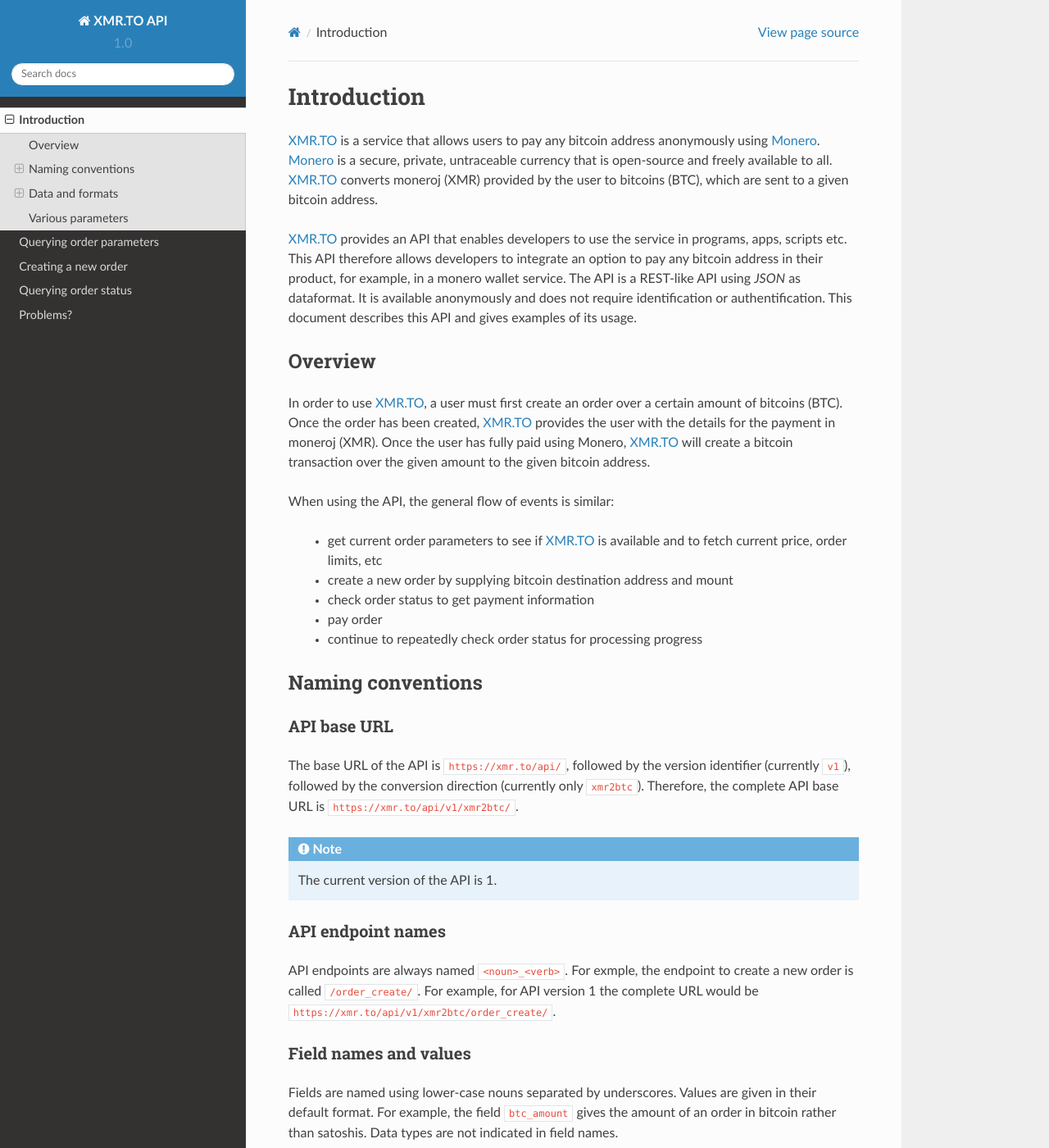
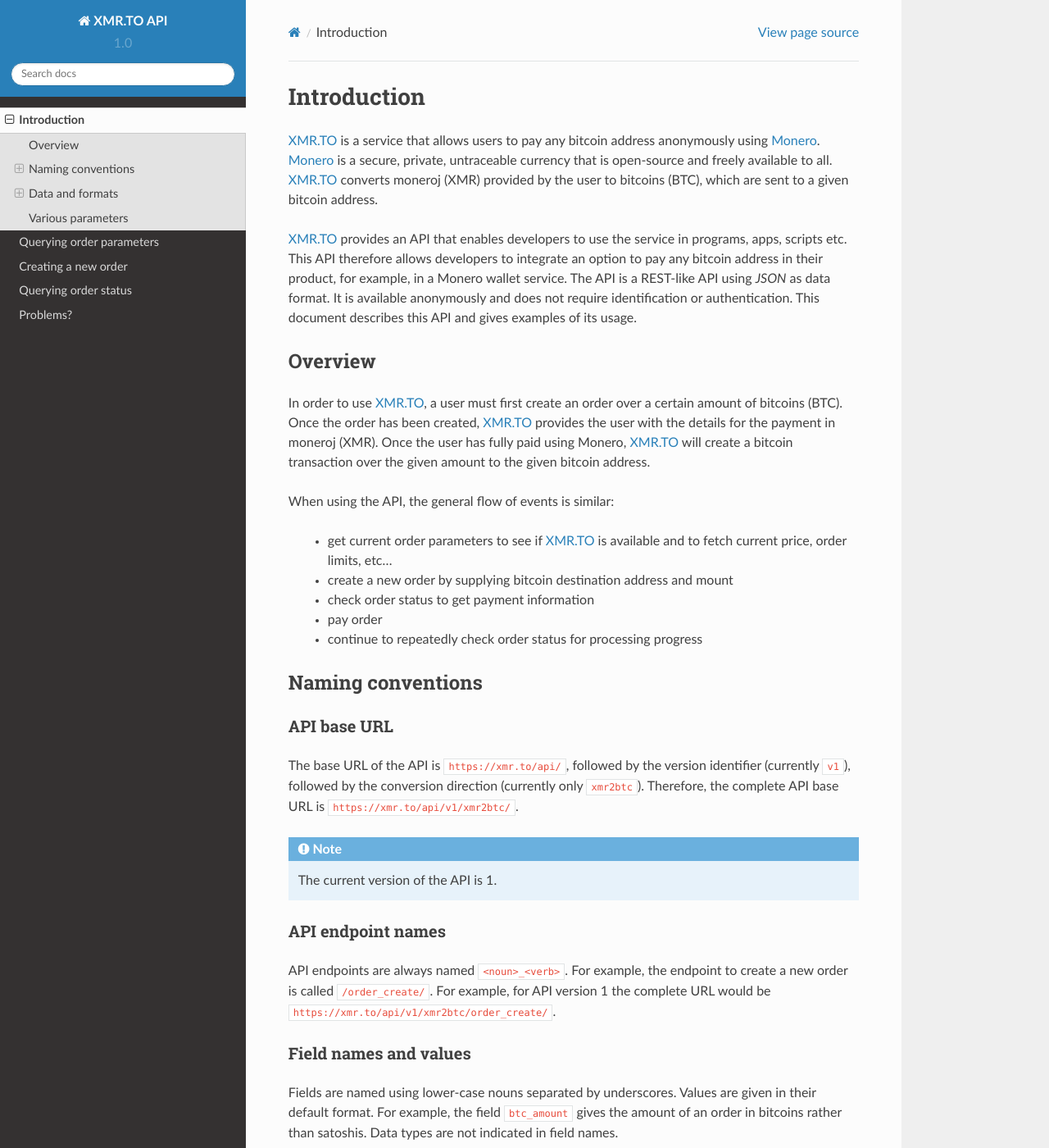
Before and after one commit to christyne/xmrto-api-docs, a Sphinx documentation site: the page built from docs/source/introduction.rst, in a window 1280 px wide and 1400 px high. Shown: the whole window at 82% size. Built offline with Sphinx 7.4.7 and the Read the Docs theme 2.0.0, drawn with Linux system fonts in a browser that asks for light colours.

Commit message:
Fixing a few typos

```diff
--- a/docs/source/index.rst
+++ b/docs/source/index.rst
@@ -67,9 +67,9 @@
             XMR.TO_ provides an API that enables developers to use the service
             in programs, apps, scripts etc. This API therefore allows developers
             to integrate an option to pay any bitcoin address in their product,
-            for example, in a monero wallet service.
-            The API is a REST-like API using `JSON` as dataformat. It is available anonymously
-            and does not require identification or authentification.
+            for example, in a Monero wallet service.
+            The API is a REST-like API using `JSON` as data format. It is available anonymously
+            and does not require identification or authentication.
             This document describes this API and gives examples of its usage.
 
 .. meta::
--- a/docs/source/introduction.rst
+++ b/docs/source/introduction.rst
@@ -12,9 +12,9 @@
 XMR.TO_ provides an API that enables developers to use the service
 in programs, apps, scripts etc. This API therefore allows developers
 to integrate an option to pay any bitcoin address in their product,
-for example, in a monero wallet service.
-The API is a REST-like API using `JSON` as dataformat. It is available anonymously
-and does not require identification or authentification.
+for example, in a Monero wallet service.
+The API is a REST-like API using `JSON` as data format. It is available anonymously
+and does not require identification or authentication.
 This document describes this API and gives examples of its usage.
 
 
@@ -30,7 +30,7 @@
 When using the API, the general flow of events is similar:
 
  - get current order parameters to see if XMR.TO_ is available and to fetch current
-   price, order limits, etc
+   price, order limits, etc...
  - create a new order by supplying bitcoin destination address and mount
  - check order status to get payment information
  - pay order
@@ -53,7 +53,7 @@
 API endpoint names
 ~~~~~~~~~~~~~~~~~~
 
-API endpoints are always named ``<noun>_<verb>``. For exmple, the endpoint to create
+API endpoints are always named ``<noun>_<verb>``. For example, the endpoint to create
 a new order is called ``/order_create/``. For example, for API version 1 the complete URL would be
 ``https://xmr.to/api/v1/xmr2btc/order_create/``.
 
@@ -61,7 +61,7 @@
 ~~~~~~~~~~~~~~~~~~~~~~
 
 Fields are named using lower-case nouns separated by underscores. Values are given in their default format.
-For example, the field ``btc_amount`` gives the amount of an order in bitcoin rather than satoshis.
+For example, the field ``btc_amount`` gives the amount of an order in bitcoins rather than satoshis.
 Data types are not indicated in field names.
 
 
--- a/docs/source/order_parameter_query.rst
+++ b/docs/source/order_parameter_query.rst
@@ -8,7 +8,7 @@
 API endpoint: https://xmr.to/api/v1/xmr2btc/order_parameter_query/
 
 The order parameter endpoint supplies information about whether new orders can be created.
-In this case, this endpoint provides the current price, order limits, etc for newly created orders.
+In this case, this endpoint provides the current price, order limits, etc. for newly created orders.
 
 .. note::
     It is possible to query the status of existing orders even if the order parameter
--- a/docs/source/order_status_query.rst
+++ b/docs/source/order_status_query.rst
@@ -55,7 +55,7 @@
 Value                   Meaning
 ====================    =============================================================
 ``TO_BE_CREATED``       order creation pending
-``UNPAID``              waiting for monero payment by user
+``UNPAID``              waiting for Monero payment by user
 ``UNDERPAID``           order partially paid
 ``PAID_UNCONFIRMED``    order paid, waiting for confirmation
 ``PAID``                order paid and confirmed
@@ -72,7 +72,7 @@
 HTTP code   XMR.TO error code       Error message/reason                Solution
 =========   ===================     ================================    ================
 ``404``     ``XMRTO-ERROR-009``     invalid request                     check request parameters
-``404``     ``XMRTO-ERROR-006``     requested order not found           check order uuid
+``404``     ``XMRTO-ERROR-006``     requested order not found           check order UUID
 =========   ===================     ================================    ================
 
 
```
